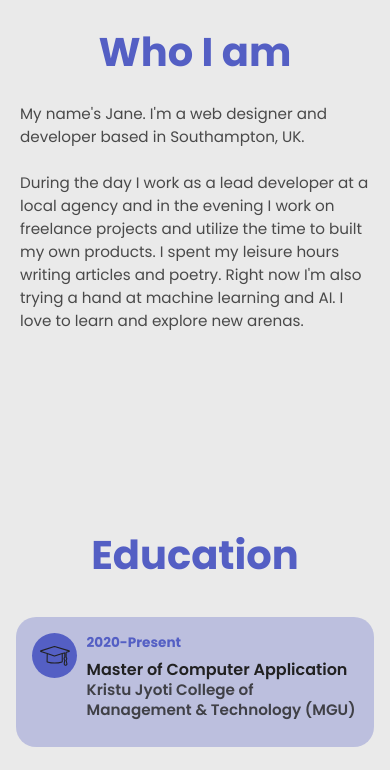
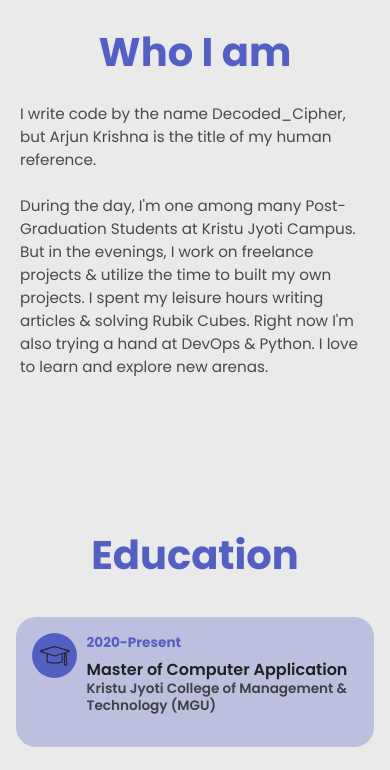
Before and after one commit to decoded-cipher/portfolio_2.0, a React (Create React App) app: page / in a window 390 px wide. Shown: the part 1179-1949 px from the top of the page. Built offline with nearby package versions, Linux system fonts and the light colour scheme; a web font is replaced by a local one.

Commit message:
Added About

```diff
--- a/src/App.js
+++ b/src/App.js
@@ -1,7 +1,8 @@
-import React, { useContext } from 'react';
+// import React, { useContext } from 'react';
+import React from 'react';
 import { BrowserRouter as Router, Route, Switch, Redirect } from 'react-router-dom';
 
-import { ThemeContext } from './contexts/ThemeContext';
+// import { ThemeContext } from './contexts/ThemeContext';
 import { Main, BlogPage, ProjectPage } from './pages'
 import { BackToTop } from './components'
 import ScrollToTop from './utils/ScrollToTop'
@@ -10,10 +11,10 @@ import './App.css'
 
 function App() {
 
-  const { theme } = useContext(ThemeContext);
+  // const { theme } = useContext(ThemeContext);
 
-  console.log("%cDEVELOPER PORTFOLIO", `color:${theme.primary}; font-size:50px`);
-  console.log("%chttps://github.com/hhhrrrttt222111/developer-portfolio", `color:${theme.tertiary}; font-size:20px`);
+  // console.log("%cDEVELOPER PORTFOLIO", `color:${theme.primary}; font-size:50px`);
+  // console.log("%chttps://github.com/hhhrrrttt222111/developer-portfolio", `color:${theme.tertiary}; font-size:20px`);
   // console.log = console.warn = console.error = () => {};
 
   return (
--- a/src/components/Education/Education.css
+++ b/src/components/Education/Education.css
@@ -174,7 +174,10 @@
 }
 
 @media screen and (max-width: 400px) {
-
+    .education-details > h5 {
+        font-size: 0.85rem;
+        line-height: 126%;
+    }
 }
 
 @media only screen and (min-device-width: 320px) and (max-device-width:
--- a/src/components/Footer/Footer.js
+++ b/src/components/Footer/Footer.js
@@ -6,7 +6,7 @@ import { headerData } from '../../data/headerData'
 function Footer() {
 
     const shortname = (name) => {
-        if(name.length > 15) {
+        if(name.length > 12) {
             return name.split(" ")[0]
         } else {
             return name
--- a/src/data/aboutData.js
+++ b/src/data/aboutData.js
@@ -1,6 +1,6 @@
 export const aboutData = {
     title: "Who I am",
-    description1: "My name's Jane. I'm a web designer and developer based in Southampton, UK.",
-    description2: "During the day I work as a lead developer at a local agency and in the evening I  work on freelance projects and utilize the time to built my own products. I spent my leisure hours writing articles and poetry. Right now I'm also trying a hand at machine learning and AI. I love to learn and explore new arenas.",
+    description1: "I write code by the name Decoded_Cipher, but Arjun Krishna is the title of my human reference.",
+    description2: "During the day, I'm one among many Post-Graduation Students at Kristu Jyoti Campus. But in the evenings, I work on freelance projects & utilize the time to built my own projects. I spent my leisure hours writing articles & solving Rubik Cubes. Right now I'm also trying a hand at DevOps & Python. I love to learn and explore new arenas.",
     image: 1
 }
--- a/src/data/achievementData.js
+++ b/src/data/achievementData.js
@@ -5,24 +5,24 @@ export const achievementData = {
             id : 1,
             title : 'Microsoft Alpha Student Ambassador',
             details : 'Learn Student Ambassadors are a global group of campus leaders who are eager to help fellow students, create robust tech communities and develop technical and career skills for the future.',
-            date : 'Aug 01, 2020',
-            field : 'Ambassadorship',
+            date : 'Aug 2020',
+            field : 'Ambassador',
             image : 'https://user-images.githubusercontent.com/44474792/137967849-d9532f46-f538-4f35-a21b-5e6e03bedbae.png'
         },
         {
             id : 2,
             title : 'Dell Campassador',
             details : 'Dell Campassador is  individual handed a responsibility by Dell to be one of the exclusive campus ambassador for a college to create, host and lead Dell Futurist events.',
-            date : 'Nov 2018 - Dec 2019',
-            field : 'Ambassadorship',
+            date : 'Nov \'18 - Dec \'19',
+            field : 'Ambassador',
             image : 'https://user-images.githubusercontent.com/44474792/137968957-c46f0cba-ba0d-43d7-a18c-11810c1696d3.png'
         },
         {
             id : 3,
             title : 'Rio+24 Ambassador',
             details : 'Rio+24: War & Peace is about the most critical United Nations initiative, International Decade for the Rapprochement of Cultures (2013-2022).',
-            date : 'Sept 2018 - Feb 2019',
-            field : 'Ambassadorship',
+            date : 'Sept \'18 - Feb \'19',
+            field : 'Volunteer',
             image : 'https://user-images.githubusercontent.com/44474792/137979092-06346318-08a8-4370-ba5d-8f54eff35910.png'
         }
 
--- a/src/data/testimonialsData.js
+++ b/src/data/testimonialsData.js
@@ -13,7 +13,7 @@ export const testimonialsData = [
         id: 1,
         name: 'Bijoy Sijo',
         title: 'Director, Operations | GTech µLearn',
-        text: "It's a pleasure working with Arjun. From meeting him from the beginning of my community days to working together in a team, Arjun has been a great resource in the team, with his design and management skills.",
+        text: "It's a pleasure working with Arjun. From meeting him at the beginning of my community days to working together in a team, he has been a great resource in the team, with his design & management skills.",
         image: boy2
     },
     // {
```
